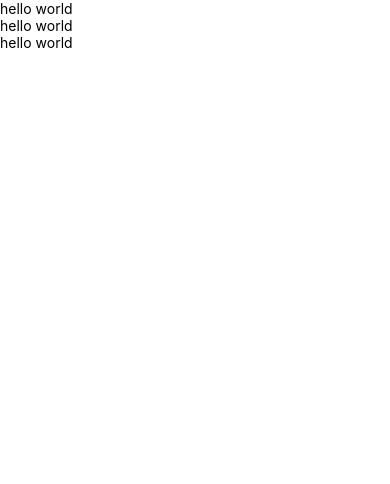
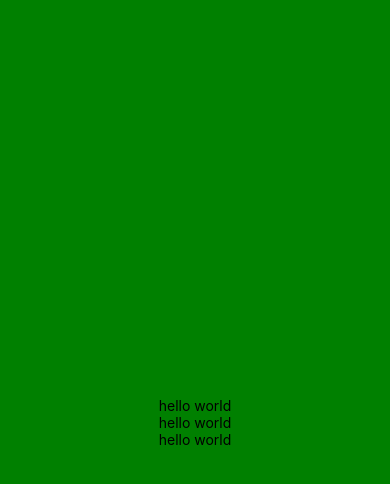
Before and after one commit to scl2589/react-native, a React Native app in the folder react_native_01/: screen / in a window 390 px wide. Shown: the top 484 px of the page. Built offline with nearby package versions, Linux system fonts and the light colour scheme.

Commit message:
Add styles - inline and Class

```diff
--- a/react_native_01/App.js
+++ b/react_native_01/App.js
@@ -8,15 +8,36 @@
 
 //react라는 모듈에서 component라는 클래스를 import 한 것
 import React, { Component } from 'react';
-// View와 Text는 react-native 모듈에서 import 한 것
-import { View, Text } from 'react-native';
+// View와 Text는 react-native 모듈에서 import 한 것, StyleSheet 이라는 Class import하기
+import { View, Text, StyleSheet } from 'react-native';
 
 // component를 상속받는 App이라는 클래스를 만들었다.
 class App extends Component {
   // App 클래스 안에는 화면을 rendering하는 함수가 있다.
   render() {
     return (
-      <View>
+      // 첫번째 중괄호는 jsx, 두번째 중괄호는 객체를 담는 것을 의미한다.
+      // View는 화면을 채우는 container와 같은 역할을 한다.
+
+      // 아래는 Inline Styling
+      // <View style={{
+      //   backgroundColor: 'green',
+      //   height: '100%',
+      //   paddingTop: 50
+      // }}>
+      //   <View>
+      //     <Text>hello world</Text>
+      //   </View>
+      //   <View>
+      //     <Text>hello world</Text>
+      //   </View>
+      //   <View>
+      //     <Text>hello world</Text>
+      //   </View>
+      // </View>
+
+      // Class Style
+      <View style={styles.mainView}>
         <View>
           <Text>hello world</Text>
         </View>
@@ -31,5 +52,15 @@
   }
 }
 
+const styles = StyleSheet.create({
+  mainView: {
+    // flex는 화면을 채우는 컴포넌트들간의 차지하는 영역의 비율을 나타내는 지표이다.
+    // VIew가 2개인데 하나는 flex가 1이고, 다른하나는 3이라면, 하나는 1/4만큼, 다른 하나는 3/4만큼 화면의 영역을 차지한다.
+    flex: 1,
+    backgroundColor: 'green',
+    alignItems: 'center',
+    justifyContent: 'center'
+  }
+})
 
 export default App;
```
